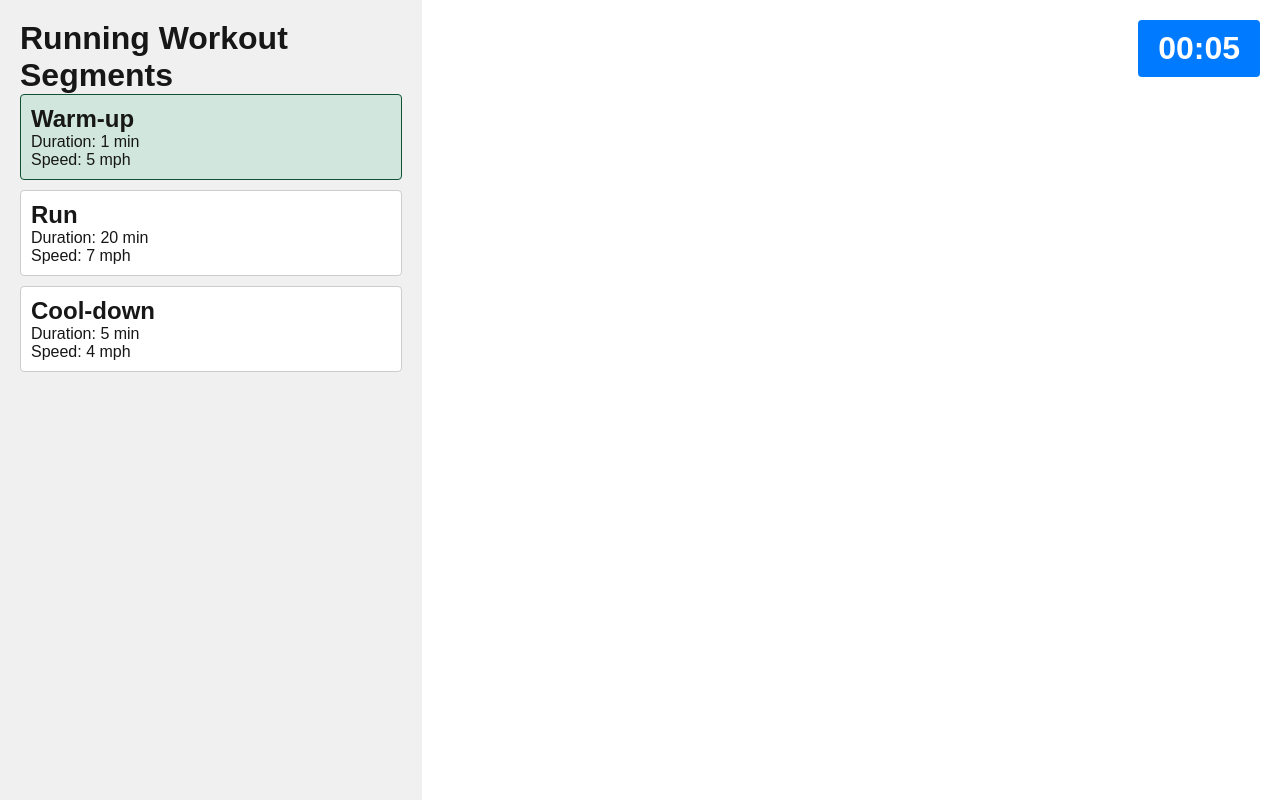
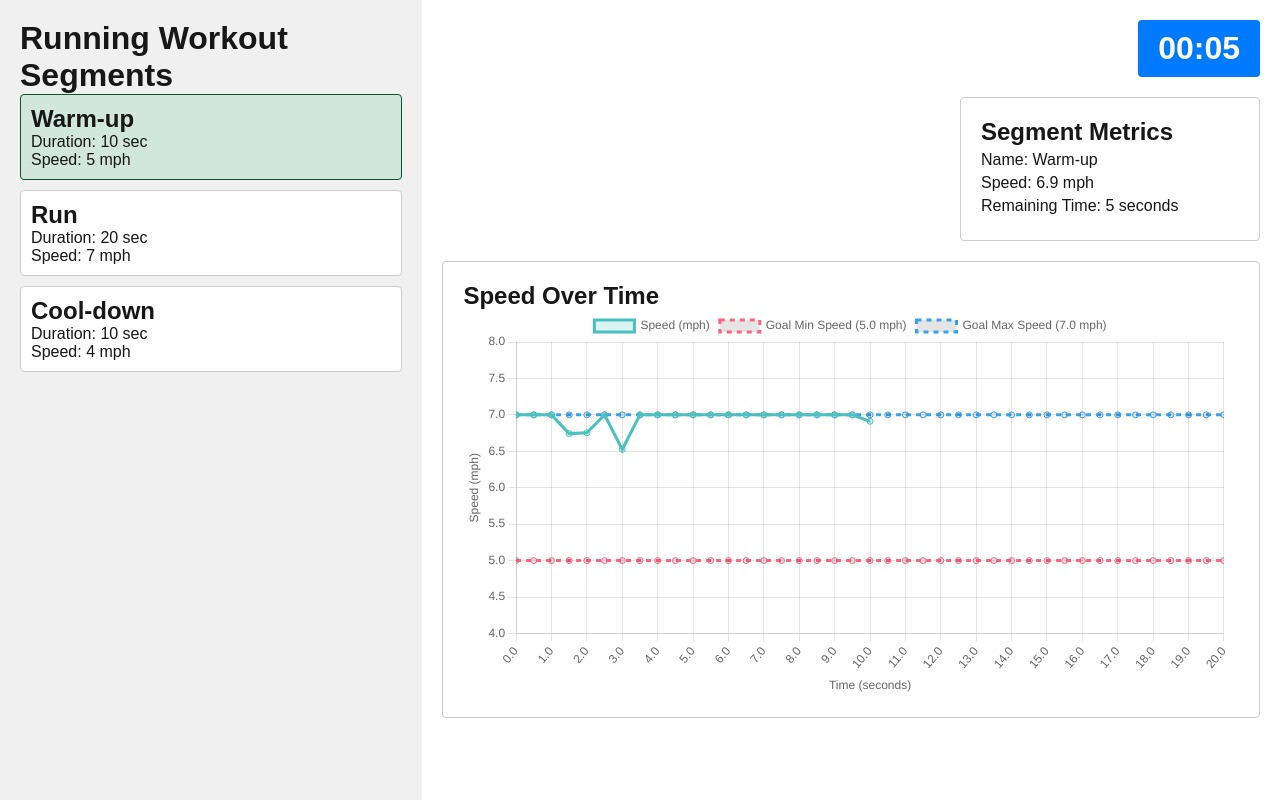
Before and after one commit to patrickpeloton/hackathon-24, a Next.js app: page /workout in a window 1280 px wide. Built offline with nearby package versions, Linux system fonts and the light colour scheme.

Commit message:
graph needs fixing

```diff
--- a/app/workout/page.module.css
+++ b/app/workout/page.module.css
@@ -12,8 +12,8 @@
 .rightColumn {
   width: 67%;
   display: flex;
-  justify-content: flex-end;
-  align-items: flex-start;
+  flex-direction: column;
+  align-items: flex-end;
   padding: 20px;
 }
 
@@ -24,6 +24,7 @@
   color: white;
   padding: 10px 20px;
   border-radius: 4px;
+  margin-bottom: 20px;
 }
 
 .segment {
@@ -38,3 +39,37 @@
   background-color: #d1e7dd;
   border-color: #0f5132;
 }
+
+.elapsedSegment {
+  background-color: #e0e0e0;
+  color: #a0a0a0;
+}
+
+.segmentMetrics {
+  background-color: #fff;
+  border: 1px solid #ccc;
+  border-radius: 4px;
+  padding: 20px;
+  width: 300px;
+  margin-bottom: 20px;
+}
+
+.segmentMetrics h2 {
+  margin-top: 0;
+}
+
+.segmentMetrics p {
+  margin: 5px 0;
+}
+
+.speedGraph {
+  background-color: #fff;
+  border: 1px solid #ccc;
+  border-radius: 4px;
+  padding: 20px;
+  width: 100%;
+}
+
+.speedGraph h2 {
+  margin-top: 0;
+}
--- a/app/workout/page.tsx
+++ b/app/workout/page.tsx
@@ -1,23 +1,44 @@
 /* eslint-disable @typescript-eslint/no-explicit-any */
 "use client";
-import React, { useState, useEffect } from 'react';
-import styles from './page.module.css';
+import React, { useState, useEffect } from "react";
+import { Line } from "react-chartjs-2";
+import {
+  Chart as ChartJS,
+  CategoryScale,
+  LinearScale,
+  PointElement,
+  LineElement,
+  Title,
+  Tooltip,
+  Legend,
+} from "chart.js";
+import styles from "./page.module.css";
+
+ChartJS.register(
+  CategoryScale,
+  LinearScale,
+  PointElement,
+  LineElement,
+  Title,
+  Tooltip,
+  Legend
+);
 
 const initialSegments = [
-  { id: '1', name: 'Warm-up', duration: '1 min', speed: '5 mph' },
-  { id: '2', name: 'Run', duration: '20 min', speed: '7 mph' },
-  { id: '3', name: 'Cool-down', duration: '5 min', speed: '4 mph' },
+  { id: "1", name: "Warm-up", duration: "10 sec", speed: "5 mph" },
+  { id: "2", name: "Run", duration: "20 sec", speed: "7 mph" },
+  { id: "3", name: "Cool-down", duration: "10 sec", speed: "4 mph" },
 ];
 
 const convertDurationToSeconds = (duration) => {
-  const [value, unit] = duration.split(' ');
+  const [value, unit] = duration.split(" ");
   const durationValue = parseInt(value, 10);
   switch (unit) {
-    case 'sec':
+    case "sec":
       return durationValue;
-    case 'min':
+    case "min":
       return durationValue * 60;
-    case 'hour':
+    case "hour":
       return durationValue * 3600;
     default:
       return 0;
@@ -27,6 +48,8 @@ const convertDurationToSeconds = (duration) => {
 const Page = () => {
   const [segments] = useState(initialSegments);
   const [time, setTime] = useState({ minutes: 0, seconds: 0 });
+  const [currentSpeed, setCurrentSpeed] = useState(6.0);
+  const [speedData, setSpeedData] = useState([]);
 
   useEffect(() => {
     const timer = setInterval(() => {
@@ -43,6 +66,19 @@ const Page = () => {
     return () => clearInterval(timer);
   }, []);
 
+  useEffect(() => {
+    const speedInterval = setInterval(() => {
+      setCurrentSpeed((prevSpeed) => {
+        const variance = (Math.random() - 0.25) * 2; // Generates a random number between -0.5 and 1.5
+        const newSpeed = Math.max(5.0, Math.min(7.0, prevSpeed + variance)); // Keeps speed between 5.0 and 7.0 mph
+        setSpeedData((prevData) => [...prevData, newSpeed]);
+        return newSpeed;
+      });
+    }, 250);
+
+    return () => clearInterval(speedInterval);
+  }, []);
+
   const elapsedTimeInSeconds = time.minutes * 60 + time.seconds;
   let accumulatedTime = 0;
   const currentSegmentIndex = segments.findIndex((segment) => {
@@ -50,25 +86,116 @@ const Page = () => {
     return elapsedTimeInSeconds < accumulatedTime;
   });
 
+  const totalWorkoutTime = segments.reduce(
+    (total, segment) => total + convertDurationToSeconds(segment.duration),
+    0
+  );
+
+  const currentSegment = segments[currentSegmentIndex];
+  const currentSegmentDurationInSeconds = convertDurationToSeconds(
+    currentSegment?.duration || "0 sec"
+  );
+  const currentSegmentElapsedTime =
+    elapsedTimeInSeconds - (accumulatedTime - currentSegmentDurationInSeconds);
+  const currentSegmentRemainingTime =
+    currentSegmentDurationInSeconds - currentSegmentElapsedTime;
+
+  const labels = Array.from({ length: totalWorkoutTime * 2 }, (_, i) =>
+    (i * 0.5).toFixed(1)
+  );
+
+  const data = {
+    labels,
+    datasets: [
+      {
+        label: "Speed (mph)",
+        data: speedData,
+        borderColor: "rgba(75, 192, 192, 1)",
+        backgroundColor: "rgba(75, 192, 192, 0.2)",
+        fill: false,
+      },
+      {
+        label: "Goal Min Speed (5.0 mph)",
+        data: labels.map(() => 5.0),
+        borderColor: "rgba(255, 99, 132, 1)",
+        borderDash: [5, 5],
+        fill: false,
+      },
+      {
+        label: "Goal Max Speed (7.0 mph)",
+        data: labels.map(() => 7.0),
+        borderColor: "rgba(54, 162, 235, 1)",
+        borderDash: [5, 5],
+        fill: false,
+      },
+    ],
+  };
+
+  const options = {
+    responsive: true,
+    animation: false,
+    scales: {
+      x: {
+        title: {
+          display: true,
+          text: "Time (seconds)",
+        },
+        min: 0,
+        max: totalWorkoutTime,
+      },
+      y: {
+        title: {
+          display: true,
+          text: "Speed (mph)",
+        },
+        min: 4,
+        max: 8,
+      },
+    },
+  };
+
   return (
     <div className={styles.container}>
       <div className={styles.leftColumn}>
         <h1>Running Workout Segments</h1>
-        {segments.map((segment, index) => (
+        {segments.map((segment, index) => {
+          const segmentDurationInSeconds = convertDurationToSeconds(
+            segment.duration
+          );
+          const isElapsed =
+            elapsedTimeInSeconds >= accumulatedTime + segmentDurationInSeconds;
+          const isCurrent = index === currentSegmentIndex;
+          accumulatedTime += segmentDurationInSeconds;
+          return (
             <div
               key={segment.id}
-            className={`${styles.segment} ${index === currentSegmentIndex ? styles.currentSegment : ''}`}
+              className={`${styles.segment} ${
+                isCurrent ? styles.currentSegment : ""
+              } ${isElapsed ? styles.elapsedSegment : ""}`}
             >
               <h2>{segment.name}</h2>
               <p>Duration: {segment.duration}</p>
               <p>Speed: {segment.speed}</p>
             </div>
-        ))}
+          );
+        })}
       </div>
       <div className={styles.rightColumn}>
         <div className={styles.clock}>
-          {String(time.minutes).padStart(2, '0')}:
-          {String(time.seconds).padStart(2, '0')}
+          {String(time.minutes).padStart(2, "0")}:
+          {String(time.seconds).padStart(2, "0")}
+        </div>
+        {currentSegment && (
+          <div className={styles.segmentMetrics}>
+            <h2>Segment Metrics</h2>
+            <p>Name: {currentSegment.name}</p>
+            <p>Speed: {currentSpeed.toFixed(1)} mph</p>
+            <p>Remaining Time: {currentSegmentRemainingTime} seconds</p>
+          </div>
+        )}
+        <div className={styles.speedGraph}>
+          <h2>Speed Over Time</h2>
+          <Line data={data} options={options} />
         </div>
       </div>
     </div>
--- a/package.json
+++ b/package.json
@@ -9,9 +9,11 @@
     "lint": "next lint"
   },
   "dependencies": {
+    "chart.js": "^4.4.4",
     "next": "14.2.8",
     "react": "^18",
     "react-beautiful-dnd": "^13.1.1",
+    "react-chartjs-2": "^5.2.0",
     "react-dnd": "^16.0.1",
     "react-dnd-html5-backend": "^16.0.1",
     "react-dom": "^18"
```
Also changed, not shown: 2 other files (tests, documents, lock files or other folders). Lines whose indentation alone changed are shown as unchanged.
